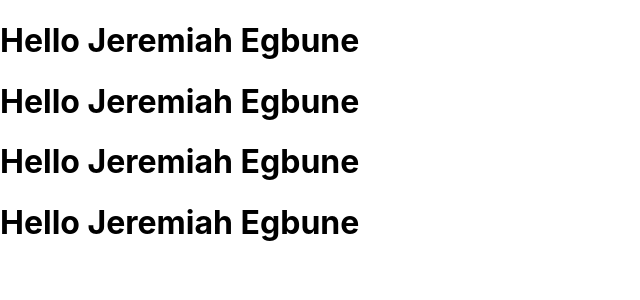
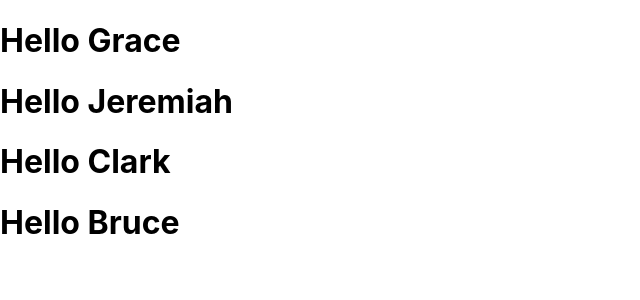
Before and after one commit to jegbune/React.useState, a React (Create React App) app: page / in a window 1280 px wide. Shown: the top 300 px of the page, without its empty margins (0-640 px from the left). Built offline with nearby package versions, Linux system fonts and the light colour scheme.

Commit message:
React Props JSX

```diff
--- a/src/components/Greet.js
+++ b/src/components/Greet.js
@@ -1,15 +1,20 @@
 import React from "react"
-const Greet = () =>{
-return React.createElement (
-    "div",
-    null,
-    React.createElement(
-        "h1",
-        {id:"Hello", className: "dummyClass"},
-        "Hello Jeremiah Egbune"
-    )
-    // {id: "Hello", className: "dummyClass"},
-    // "Hello Jeremiah"
-/* <h1>Hello Jeremiah</h1> */
-)}
+// const Greet = () =>{
+// return React.createElement (
+//     "div",
+//     null,
+//     React.createElement(
+//         "h1",
+//         {id:"Hello", className: "dummyClass"},
+//         "Hello  Jeremiah"
+//     )
+//     // {id: "Hello", className: "dummyClass"},
+//     // "Hello Jeremiah"
+// /* <h1>Hello Jeremiah</h1> */
+// )}
+
+const Greet = props => {
+
+return <h1>Hello {props.name}</h1>
+}
 export default Greet
```
